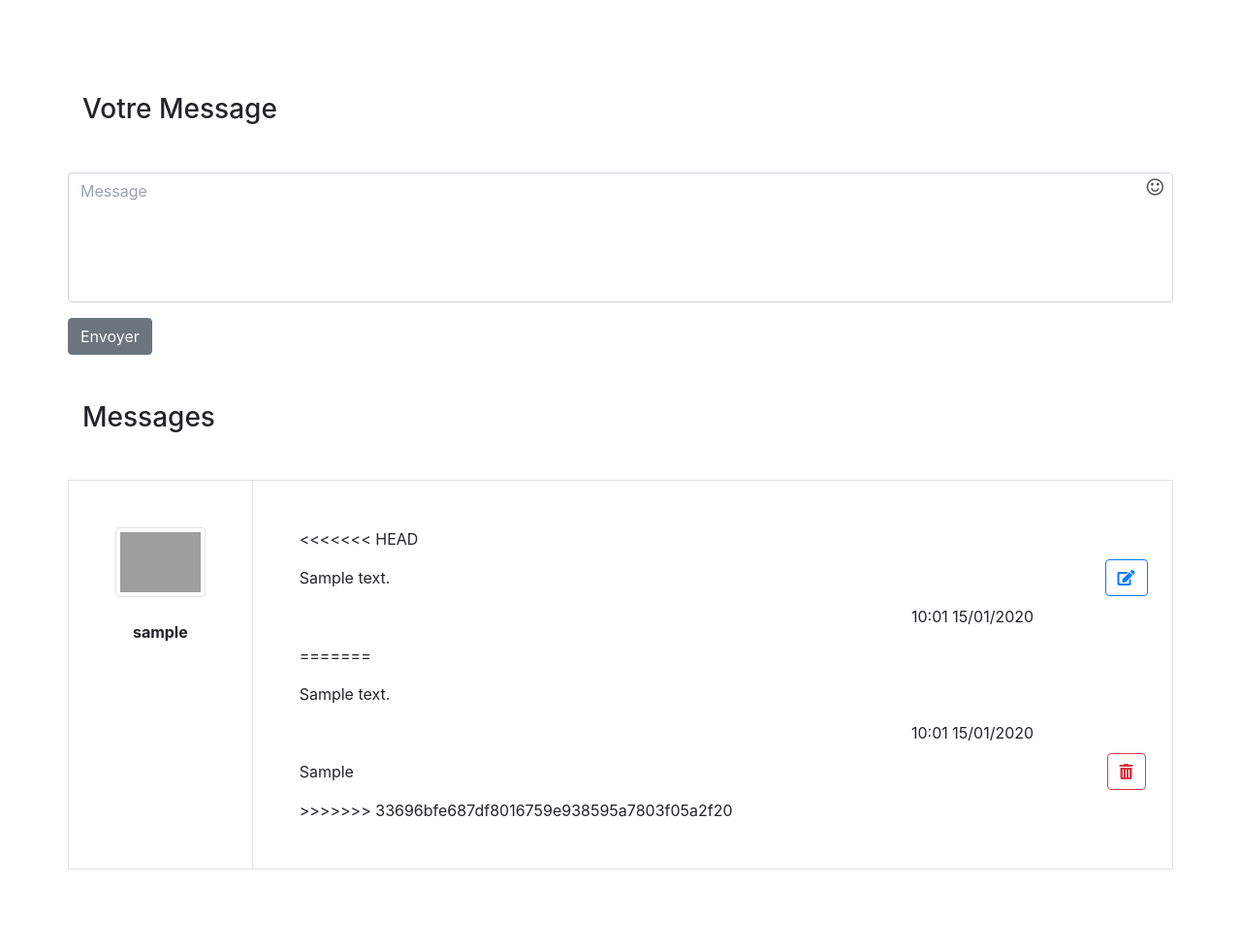
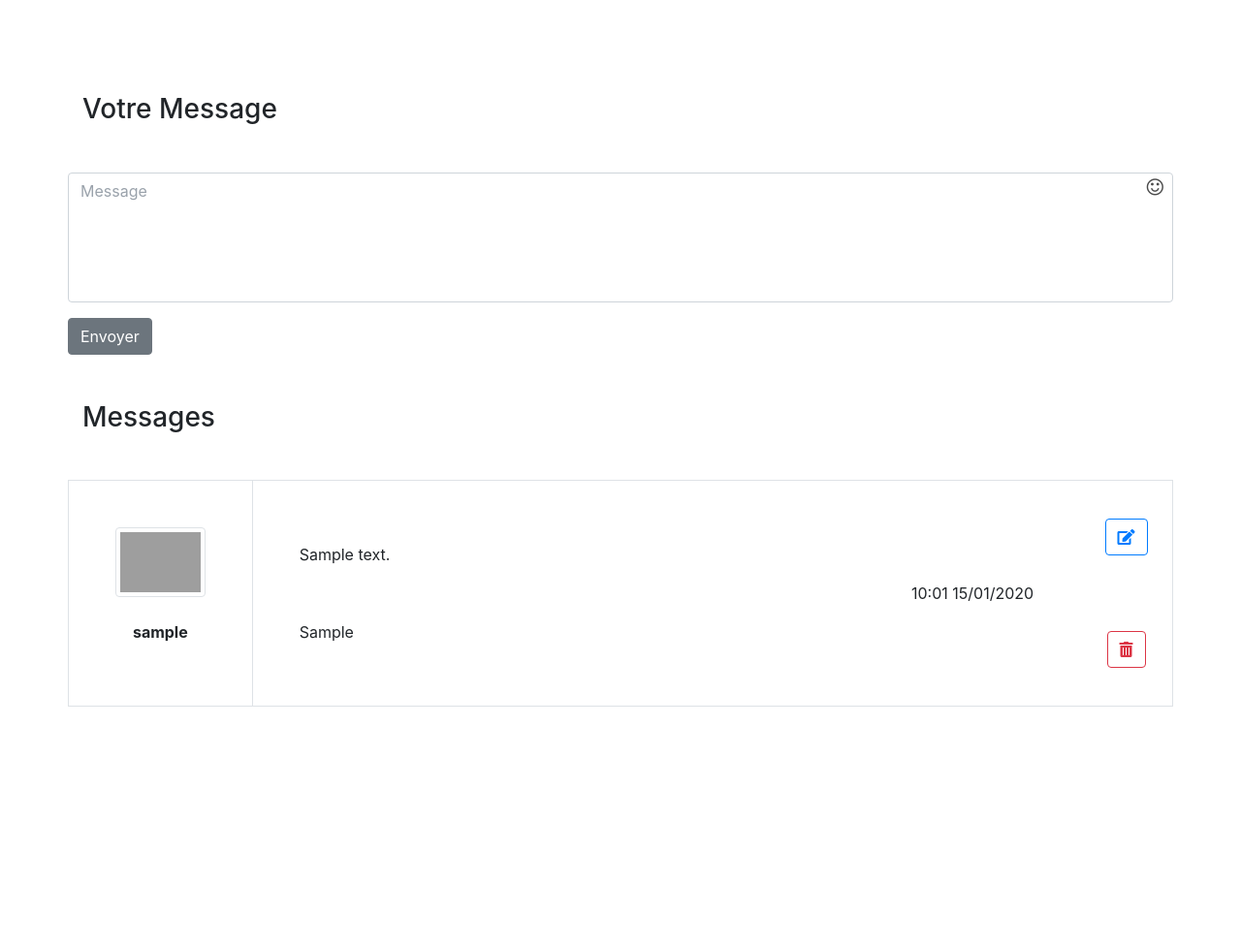
Before and after one commit to AnthonySchyns/Project02-bcbb, a PHP site: page /topic.php?idTopic=1 in a window 1280 px wide. Shown: the part 788-1765 px from the top of the page at 97% size. After the commit the page ends 1517 px from the top, so only its background shows below. Run offline with PHP 8.4, Linux system fonts and the light colour scheme; the visitor is signed in with stand-in values (Sample User, id 1); tables that the repository leaves empty hold one stand-in row (values such as "Sample post"); grey boxes marked "Sample" are stand-in pictures; data that the repository does not hold is empty; some libraries are stand-ins or nearby versions; grey boxes are pictures that could not be loaded.

Commit message:
changement des fichier pour la bd

```diff
--- a/dbBCBB.sql
+++ b/dbBCBB.sql
@@ -1,5 +1,5 @@
 -- MySQL Script generated by MySQL Workbench
--- Fri Mar  6 10:14:00 2020
+-- Thu Mar 12 09:19:26 2020
 -- Model: New Model    Version: 1.0
 -- MySQL Workbench Forward Engineering
 
@@ -54,6 +54,7 @@ CREATE TABLE IF NOT EXISTS `dbBCBB`.`topics` (
   `created_at` DATETIME NULL,
   `boards_id` INT UNSIGNED NOT NULL,
   `users_id` INT UNSIGNED NOT NULL,
+  `image` VARCHAR(255) NULL,
   PRIMARY KEY (`id`),
   INDEX `fk_topics_boards_idx` (`boards_id` ASC),
   INDEX `fk_topics_users1_idx` (`users_id` ASC),
--- a/src/topic.php
+++ b/src/topic.php
@@ -154,22 +154,6 @@ $sth = null;
                 </div>
                 <div class="col p-5">
 
-<<<<<<< HEAD
-            <?php if ($message->deleted_at == null) {?>
-                <?php if ($_POST['update'] == $message->id) {?>
-                    <form action="topic.php?idTopic=<?php echo $path ?>" method="post" class="row emoji-picker-container">
-                        <textarea type="text" class="form-control" name="content" rows="10" data-emojiable="true"><?php echo $message->content ?></textarea>
-                        <button type="submit" name="sendUpdate" value="<?php echo $message->id ?>" class="btn btn-secondary mt-3">Modifier</button>
-                    </form>
-                <?php } else {?>
-                    <p><?php $Parsedown = new Parsedown();
-                            echo $Parsedown->text($message->content); ?></p>
-                    <p class="text-right"><?php $date = new DateTime($message->updated_at); echo $date->format('H:m d/m/Y') ?></p>
-                <?php }?>
-            <?php } else {?>
-                    <p>Le message a été supprimé !!</p>
-            <?php }?>
-=======
                     <?php if ($message->deleted_at == null) { ?>
                         <?php if ($_POST['update'] == $message->id) { ?>
                             <form action="topic.php?idTopic=<?php echo $path ?>" method="post" class="row emoji-picker-container">
@@ -190,7 +174,6 @@ $sth = null;
                     <?php } else { ?>
                         <p>Le message a été supprimé !!</p>
                     <?php } ?>
->>>>>>> 33696bfe687df8016759e938595a7803f05a2f20
 
                 </div>
                 <div class="col-1 d-flex flex-column justify-content-around align-items-center">
```
Also changed, not shown: 1 other file.
